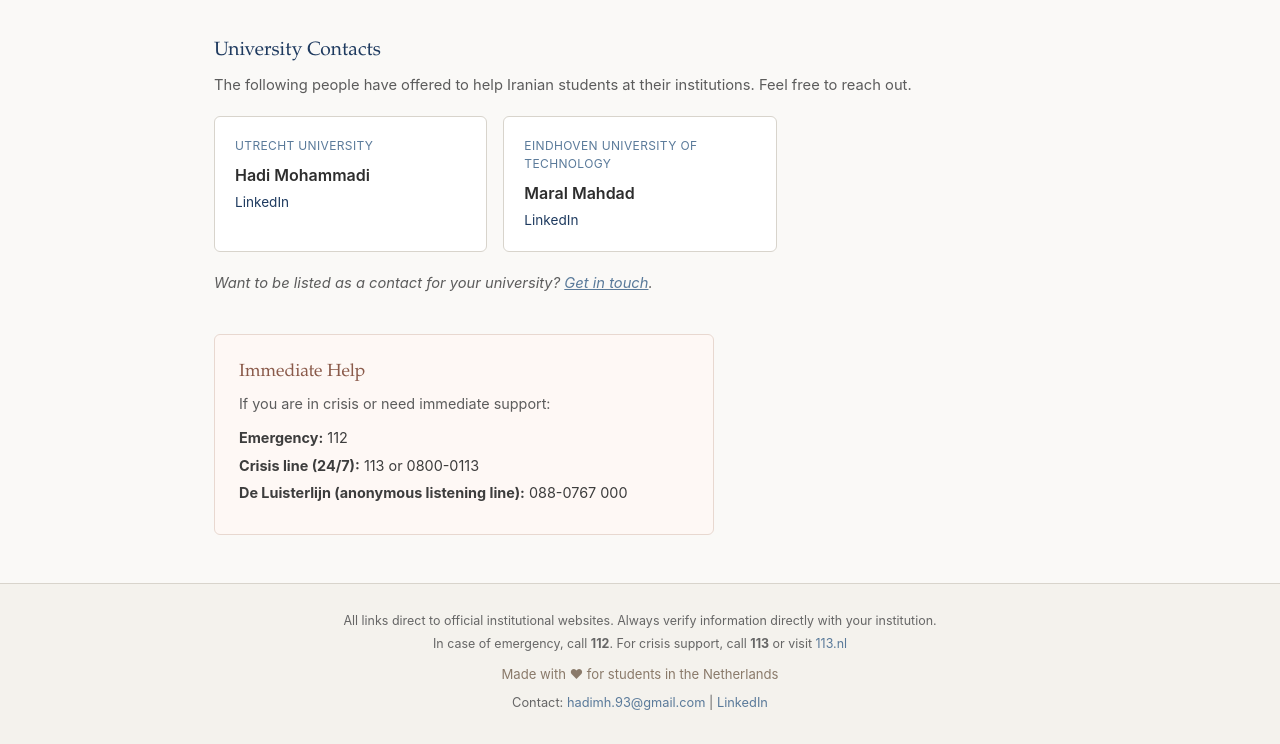
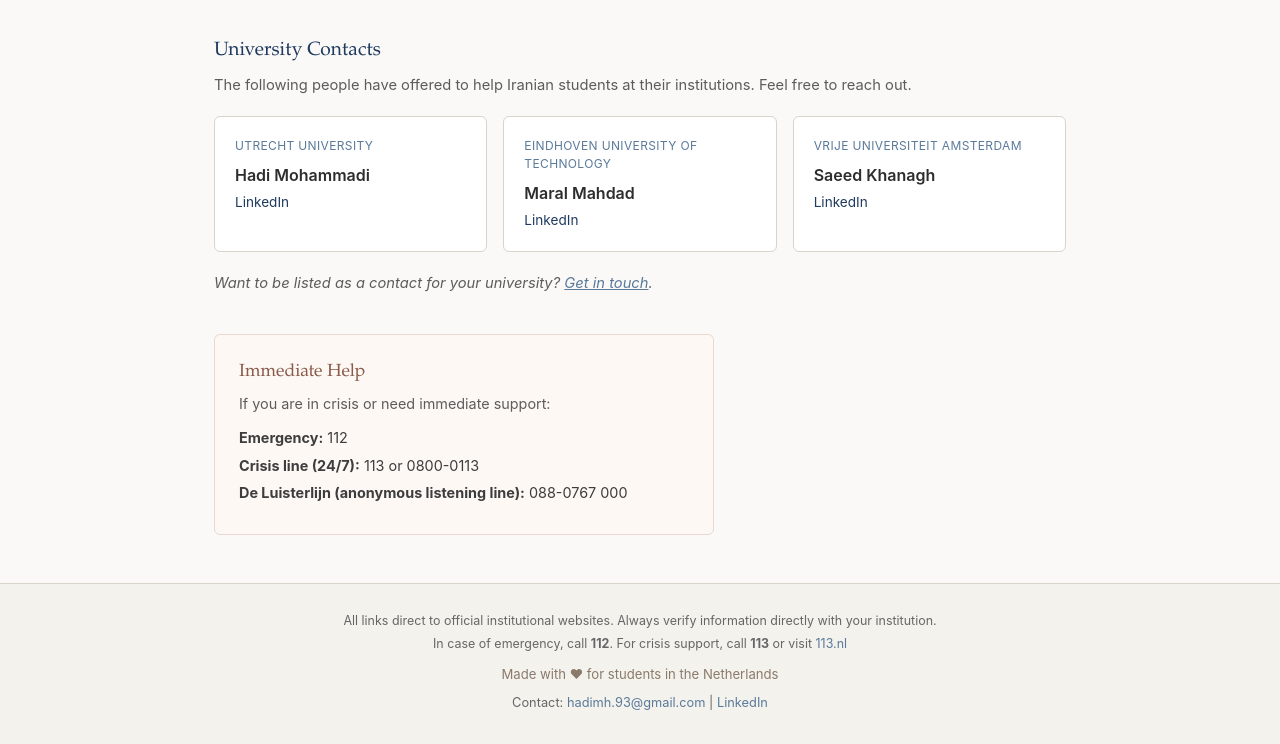
Before and after one commit to NLStudentSupport/nlstudentsupport.github.io, a plain HTML site: page iran-support.html in a window 1280 px wide. Shown: the part 871-1615 px from the top of the page. Drawn offline with Linux system fonts and the light colour scheme.

Commit message:
Add Saeed Khanagh (VU Amsterdam) to Iranian student contacts

```diff
--- a/iran-support.html
+++ b/iran-support.html
@@ -70,6 +70,14 @@
               </div>
             </div>
 
+            <div class="contact-card">
+              <div class="contact-university">Vrije Universiteit Amsterdam</div>
+              <div class="contact-name">Saeed Khanagh</div>
+              <div class="contact-links">
+                <a href="https://www.linkedin.com/in/saeedkhanagha/" target="_blank" rel="noopener noreferrer">LinkedIn</a>
+              </div>
+            </div>
+
             <!-- Add more contacts here -->
           </div>
 
```
